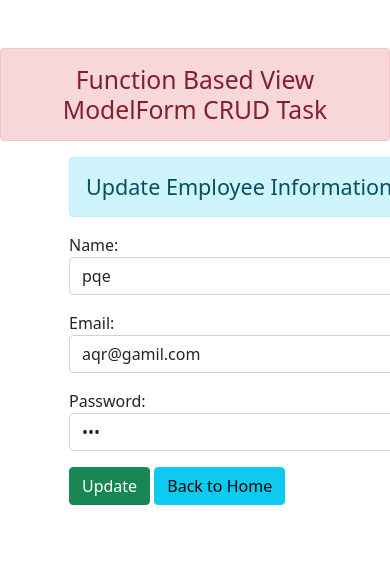
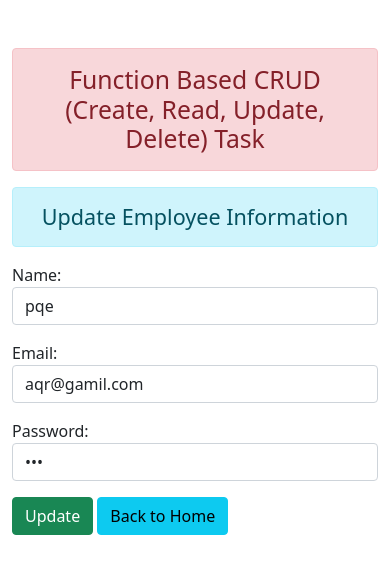
Before and after one commit to aquibmoin786/crud_api_using_python, a Django app: page /21/ in a window 390 px wide; the page is wider, and only the part inside the window is pictured. Shown: the top 574 px of that part. Run offline with Django 3.2, Linux system fonts and the light colour scheme; data comes from the database, SQL or seed files in the repository; both versions use the stored data as it was after the commit; some libraries are stand-ins or nearby versions.

Commit message:
second commit

```diff
--- a/enroll/forms.py
+++ b/enroll/forms.py
@@ -1,3 +1,4 @@
+from django.core import validators
 from django import forms
 from .models import User
 
--- a/enroll/templates/enroll/addandshow.html
+++ b/enroll/templates/enroll/addandshow.html
@@ -40,7 +40,6 @@
                        </tbody>
                   </table>
                 {% else %}
-
                 <h4 class="text-center alert alert-info"> No Records</h4>
                 {% endif %}
             </div>
--- a/enroll/templates/enroll/base.html
+++ b/enroll/templates/enroll/base.html
@@ -11,9 +11,9 @@
 </head>
 <body>
     <div class="container mt-5">
-    </div>
-    <h2 class="text-center alert alert-danger"> Function Based View ModelForm CRUD Task </h2>
+    <h2 class="text-center alert alert-danger">Function Based CRUD (Create, Read, Update, Delete) Task </h2>
     {% block content %}{% endblock content %}
+</div>
     <script src="{%static 'enroll/js/jquery.js' %}"></script>
     <script src="{%static 'enroll/js/popper.js' %}"></script>
     <script src="{%static 'enroll/js/bootstrap.js' %}"></script>
--- a/enroll/templates/enroll/updateemployee.html
+++ b/enroll/templates/enroll/updateemployee.html
@@ -1,8 +1,8 @@
 {% extends 'enroll/base.html' %}
 {% block content %}
 <div class="row">
- <div class="col-sm offset-2">
-  <h4 class="alert alert-info">Update Employee Information</h4>
+ <div class="col-sm">
+  <h4 class="text-center alert alert-info">Update Employee Information</h4>
 <form action="" method="POST">
 {% csrf_token %}
 {{form.as_p}}
@@ -10,6 +10,5 @@
 <a href="{% url 'addandshow'%}" class="btn btn-info">Back to Home</a>
 </form>
 </div>
-
 </div>
 {% endblock content %}
--- a/enroll/views.py
+++ b/enroll/views.py
@@ -23,7 +23,7 @@ def add_show(request):
 def update_data(request, id):
     if request.method == 'POST':
         pi = User.objects.get(pk=id)
-        fm = EmployeeRegistration(request.PPOST, instance=pi)
+        fm = EmployeeRegistration(request.POST, instance=pi)
         if fm.is_valid():
             fm.save()
     else:
```
Also changed, not shown: db.sqlite3.
